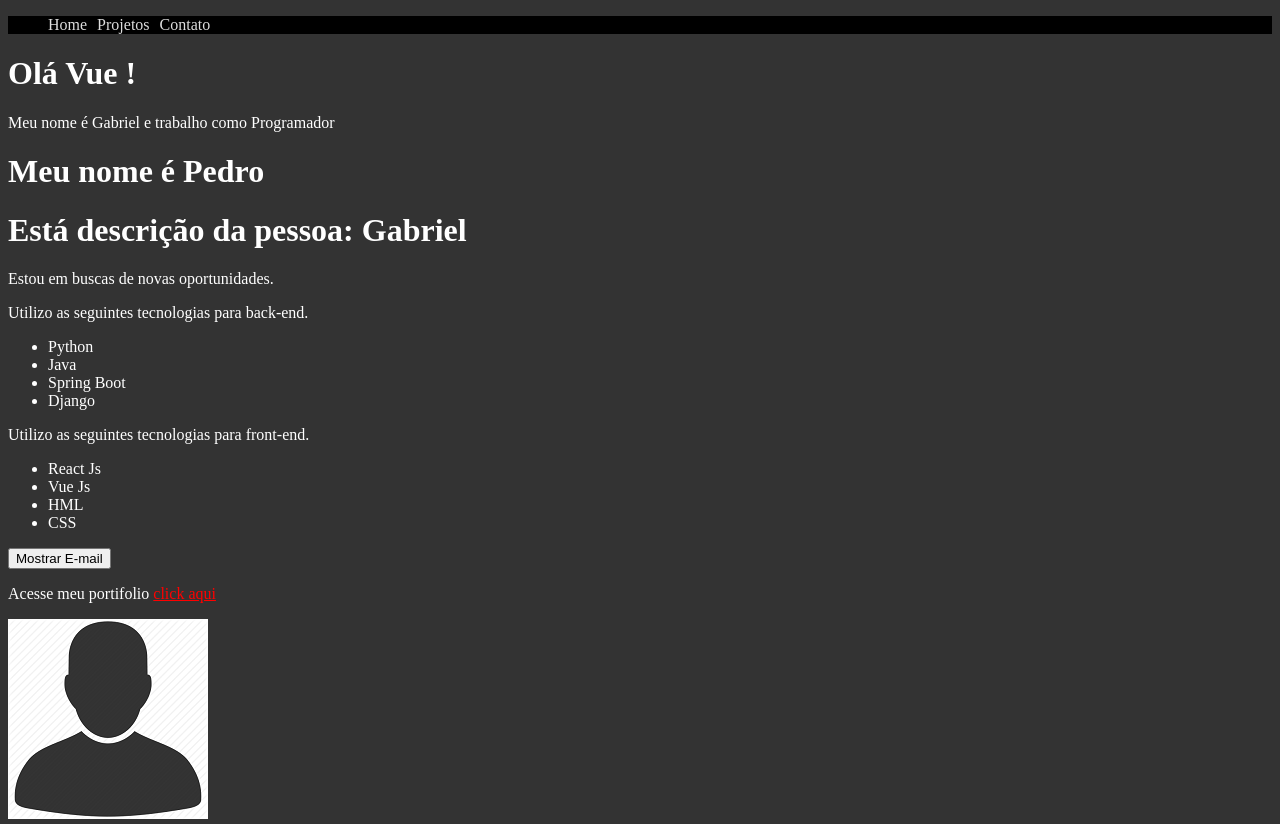
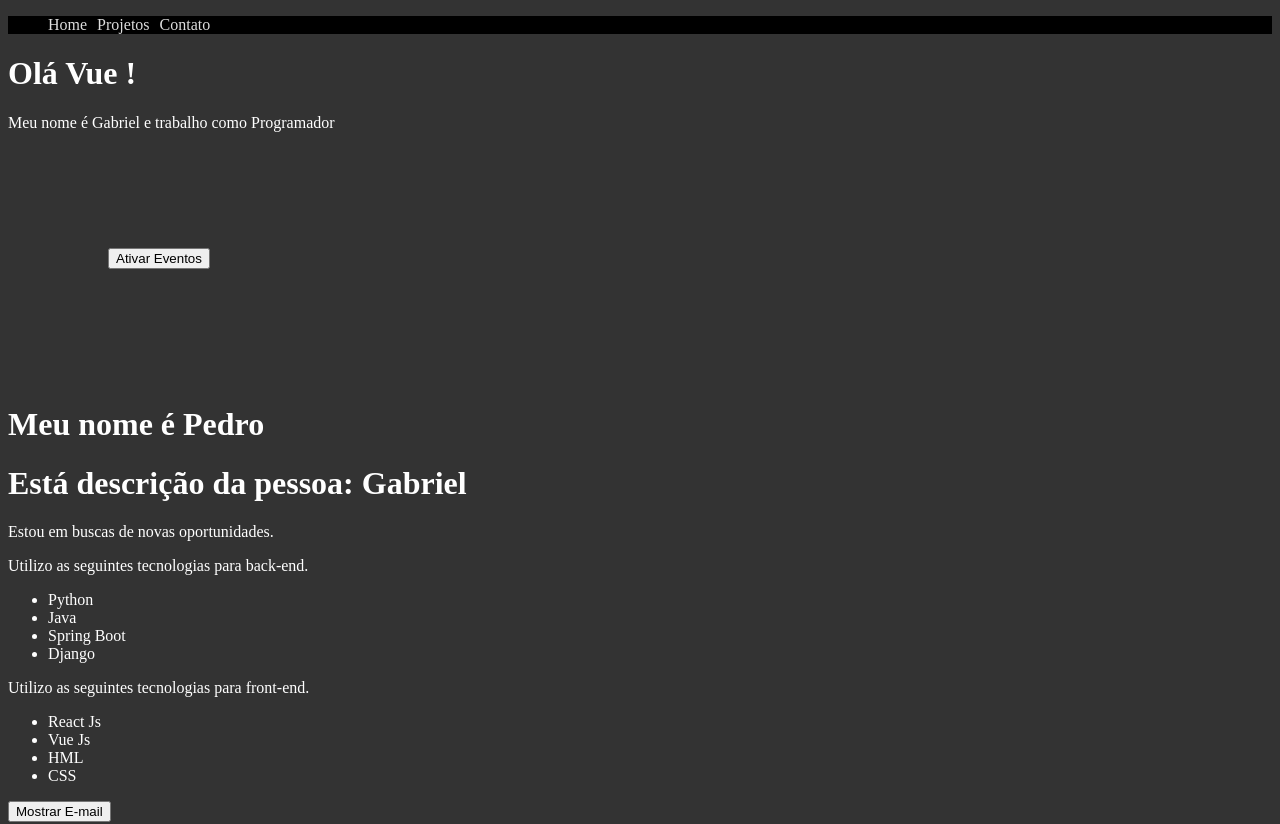
Before and after one commit to gabrielNunesKlein/Vue-Js, a Vue app in the folder 2_projeto_vue/: page / in a window 1280 px wide. Shown: the top 824 px of the page. Built offline with nearby package versions, Linux system fonts and the light colour scheme.

Commit message:
Multiplos eventos

```diff
--- /dev/null
+++ b/2_projeto_vue/src/components/MultiplosEventos.vue
@@ -0,0 +1,37 @@
+<template>
+    <div>
+        <button @click="primeiro(txt1), segundo(txt2), terceiro()">Ativar Eventos</button>
+        <p>{{ multiplos_eventos }}</p>
+    </div>
+</template>
+
+<script>
+    export default{
+        name: 'MultiplosEventos',
+        data(){
+            return{
+                multiplos_eventos: "",
+                txt1: "Primeiro evento !",
+                txt2: "Segundo Evento !"
+            }
+        },
+        methods:{
+            primeiro(txt){
+                this.multiplos_eventos = txt;
+            },
+            segundo(txt){
+                setTimeout(() => this.multiplos_eventos = txt, 500)
+            },
+            terceiro(){
+                setTimeout(() => this.multiplos_eventos = "", 1500)
+            }
+        }
+    }
+</script>
+
+
+<style scoped>
+    div{
+        padding: 100px;
+    }
+</style>
--- a/2_projeto_vue/src/components/PrimeiroComponente.vue
+++ b/2_projeto_vue/src/components/PrimeiroComponente.vue
@@ -2,12 +2,17 @@
     <div>
         <h1>Olá Vue !</h1>
         <p>Meu nome é {{ nome }} e trabalho como {{ profissao }}</p>
+        <MultiplosEventos />
     </div>
 </template>
 
 <script>
+import MultiplosEventos from './MultiplosEventos.vue';
     export default{
         name: "PrimeiroComponente",
+        components: {
+            MultiplosEventos
+        },
         data(){
             return {
                 nome: "Gabriel",
```
